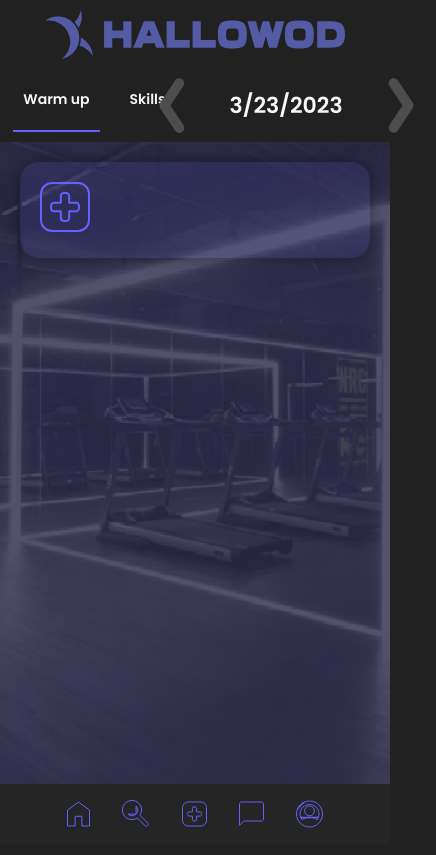
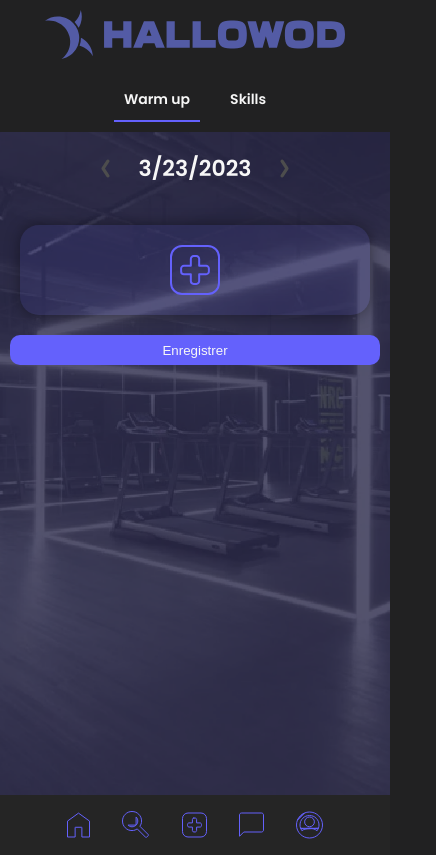
Before and after one commit to Anthonydt16/front_hallowod_vueJS, a Vue app: page /addSeance in a window 390 px wide. Shown: the whole page, 436 px wide, since content can reach past the window. Built offline with nearby package versions, Linux system fonts and the light colour scheme.

Commit message:
create trainning mano, debug api

```diff
--- a/package.json
+++ b/package.json
@@ -8,6 +8,7 @@
     "preview": "vite preview"
   },
   "dependencies": {
+    "@tinymce/tinymce-vue": "^4.0.7",
     "axios": "^1.3.4",
     "pinia": "^2.0.33",
     "sass": "^1.59.3",
--- a/src/components/AddSeance.vue
+++ b/src/components/AddSeance.vue
@@ -3,10 +3,12 @@
     <div class="container_trainning_header">
       <span :class="{ active: isActiveWarmUp }" @click="click('WarmUp')">Warm up</span>
       <span :class="{ active: isActiveSkills }" @click="click('Skills')">Skills</span>
-      <DataChoose/>
+
     </div>
+    <DataChoose/>
     <div class="card_trainning_add">
-      <CardTrainningAdd/>
+      <CardTrainningAdd :typeTrainning="warmup" v-if="isActiveWarmUp"/>
+      <CardTrainningAdd :typeTrainning="skills" v-if="isActiveSkills"/>
     </div>
   </div>
 </template>
@@ -21,8 +23,17 @@ export default {
     return {
       isActiveWarmUp: true,
       isActiveSkills: false,
+      warmup: "warmup",
+      skills: "skills"
     }
   },
+  methods: {
+    click(item) {
+      this.isActiveWarmUp = item === "WarmUp";
+      this.isActiveSkills = item === "Skills";
+    },
+
+  }
 }
 </script>
 
--- a/src/components/CardTrainningAdd.vue
+++ b/src/components/CardTrainningAdd.vue
@@ -1,13 +1,92 @@
-<template>
-  <div class="container_card_Trainning_Add">
-    <img src="../assets/iconAddEmpty.svg" class="warmupImg" alt="warmup">
+<template >
+  <div v-for="item in ContainerAdd" :key="item">
+    <div v-html="item"></div>
   </div>
+  <div class="container_card_Trainning_Add"  @click="add()">
+    <img src="../assets/iconAddEmpty.svg" class="warmupImg" alt="warmup" >
+  </div>
+  <button class="button" @click="registerValue()">Enregistrer</button>
 </template>
 
 <script>
+import axios from "axios";
+import { useDateSelectStore } from "@/stores/dateSelect";
+
 export default {
-  name: "CardTrainningAdd"
-}
+  name: "CardTrainningAdd",
+  props: {
+    typeTrainning: String,
+    required: true
+  },
+  methods: {
+    add() {
+      console.log("add")
+      this.ContainerAdd.push(
+          '  <div class="container_card_Trainning_Add">\n'+
+          '    <h2 contenteditable="true" class="title_entrer_data">Entrer un titre</h2>'+
+          '    <p class="entrer_data" contenteditable="true"> Entrer les exercice</p>\n' +
+          '  </div>'
+      )
+      console.log(this.ContainerAdd)
+    },
+    //quand un element et editable on enregistre la valeur dans une variable
+    registerValue() {
+      let data = document.getElementsByClassName("entrer_data");
+      let title = document.getElementsByClassName("title_entrer_data");
+      let dataValue = [];
+      let donnee = [];
+      donnee['skills'] = [];
+      donnee['warmup'] = [];
+      for (let i = 0; i < data.length; i++) {
+        dataValue.push(data[i].innerText);
+
+        console.log(dataValue)
+        console.log(this.typeTrainning)
+
+        dataValue.unshift(title[i].innerText)
+        donnee[this.typeTrainning] = dataValue
+        console.log(donnee[this.typeTrainning])
+      }
+      console.log(donnee)
+      this.sendData(donnee['warmup'], donnee['skills']);
+    },
+    sendData(warm_ups, skills) {
+      console.log(warm_ups)
+      console.log(skills)
+      axios.post(`http://localhost:4000/api/entrainement/`, {
+        date_entrainement: this.storeDateSelected.dateFormatted,
+        warm_ups: warm_ups,
+        skills: skills,
+        idUser: localStorage.getItem("idUser")
+      }, {
+        headers: {
+          "Content-Type": "application/json",
+          "Access-Control-Allow-Origin": "*",
+          "x-access-token": localStorage.getItem("token")
+        }
+      }).then((response) => {
+        if (response.status === 200) {
+          console.log(response.data);
+        }
+      }).catch((error) => {
+        console.log(error);
+      });
+    },
+
+    refreshData() {
+      this.ContainerAdd = [];
+    }
+  },
+  data: () => ({
+    ContainerAdd: [],
+    storeDateSelected : useDateSelectStore(),
+  }),
+  beforeMount() {
+    this.storeDateSelected.$subscribe((mutation, state) => {
+      this.refreshData();
+    });
+  },
+};
 </script>
 
 <style scoped>
--- a/src/components/Trainning.vue
+++ b/src/components/Trainning.vue
@@ -5,9 +5,11 @@
       <span :class="{ active: isActiveSkills }" @click="click('Skills')">Skills</span>
     </div>
     <DataChoose/>
-    <div class="stopp">
-      <CardTrainning :data="skills" v-if="isActiveSkills" />
-      <CardTrainning :data="warmUp" v-if="isActiveWarmUp" />
+    <div class="stopp" v-for="item in skills" v-if="isActiveSkills" :key="item">
+      <CardTrainning :data="item" v-if="isActiveSkills" />
+    </div>
+    <div class="stopp" v-for="item in warmUp" v-if="isActiveWarmUp" :key="item">
+      <CardTrainning :data="item" v-if="isActiveWarmUp" />
     </div>
   </div>
 </template>
@@ -46,6 +48,12 @@ export default {
           }
         });
         const data = response.data;
+        console.log(data)
+        if (data === "No data found") {
+          this.skills = null;
+          this.warmUp = null;
+        }else{
+          //si le code erreur et 401 alors on redirige vers la page de connexion
           const trainingData = data.find(element => {
             const dateFetch = new Date(element.date_entrainement);
             return date === dateFetch.toLocaleDateString();
@@ -57,7 +65,14 @@ export default {
             this.skills = null;
             this.warmUp = null;
           }
+        }
+
       } catch (error) {
+        //si l'erreur et un 401 alors on redirige vers la page de connexion
+        console.log(error)
+        if (error.response.status === 401) {
+          this.$router.push("/connexion");
+        }
         console.log(error);
       }
     }
--- a/src/components/cardTrainning.vue
+++ b/src/components/cardTrainning.vue
@@ -4,7 +4,7 @@
     <div class="container_cardTrainning_style">
       <div class="container_trainning_trainning">
         <div class="container_trainning" v-for="item in contenu" :key="item">
-          <p>{{item}}</p>
+          <p>{{(item == null)? "Vide":item}}</p>
         </div>
       </div>
       <img src="../assets/warmup.jpg" class="warmupImg" alt="warmup">
@@ -37,20 +37,18 @@ export default {
   },
   methods: {
     updateData() {
-      console.log(this.data)
       if (!this.data || this.data.length === 0) {
         this.contenu = [];
         this.title = "Vide aujourd'hui";
         return;
       }
-      const exercices = this.data[0].exercices;
+      const exercices = this.data.exercices;
       this.title = exercices.nom;
       this.contenu = exercices.contenu.split(",");
     }
   },
   beforeMount() {
     this.dateSelectStore.$subscribe((mutation, state) => {
-      console.log("dateChange")
       this.updateData();
     });
   }
--- a/src/style/components/CardTrainningAdd.scss
+++ b/src/style/components/CardTrainningAdd.scss
@@ -5,6 +5,10 @@
   color: $colorSecondary;
   padding: $padding_large;
   margin: $margin_large;
+  display: flex;
+  align-items: center;
+  justify-content: center;
+  flex-direction: column;
   img{
     width: 50px;
     height: 50px;
--- a/src/style/components/navbar.scss
+++ b/src/style/components/navbar.scss
@@ -1,6 +1,4 @@
 .container_navbar{
-  position: fixed;
-  bottom: 0;
   display: flex;
   justify-content: center;
   width: 100%;
--- a/src/style/page/AddSeance.scss
+++ b/src/style/page/AddSeance.scss
@@ -8,7 +8,7 @@
   //mettre un filtre sur l'image
   background-color: rgba($colorPrimary,0.2);
   padding-bottom: $padding_large;
-  height: 84vh;
+  min-height: 84vh;
   .container_trainning_header{
     display: flex;
     justify-content: center;
@@ -24,9 +24,14 @@
         border-bottom: 2px solid $colorPrimary;
       }
     }
+
   }
   .container_dateSelect{
 
   }
-
+  .card_trainning_add{
+    display: flex;
+    flex-direction: column;
+    align-items: stretch;
+  }
 }
--- a/src/style/setting.scss
+++ b/src/style/setting.scss
@@ -36,6 +36,24 @@ body {
   margin: 0;
   font-size: $font-size-small;
   font-family: $fontFamilyPrimary;
+  div.app{
+    display: flex;
+    flex-direction: column;
+    justify-content: center;
+    align-content: center;
+    align-items: stretch;
+  }
+  main{
+    overflow-y: scroll;
+    height: 78vh;
+    @media only screen and (max-width: 600px) {
+      height: 86vh !important;
+    }
+    &::-webkit-scrollbar{
+      display: none;
+    }
+
+  }
   h1{
     font-family: $fontTitle;
   }
```
Also changed, not shown: 1 other file (tests, documents, lock files or other folders). Lines whose indentation alone changed are shown as unchanged.
